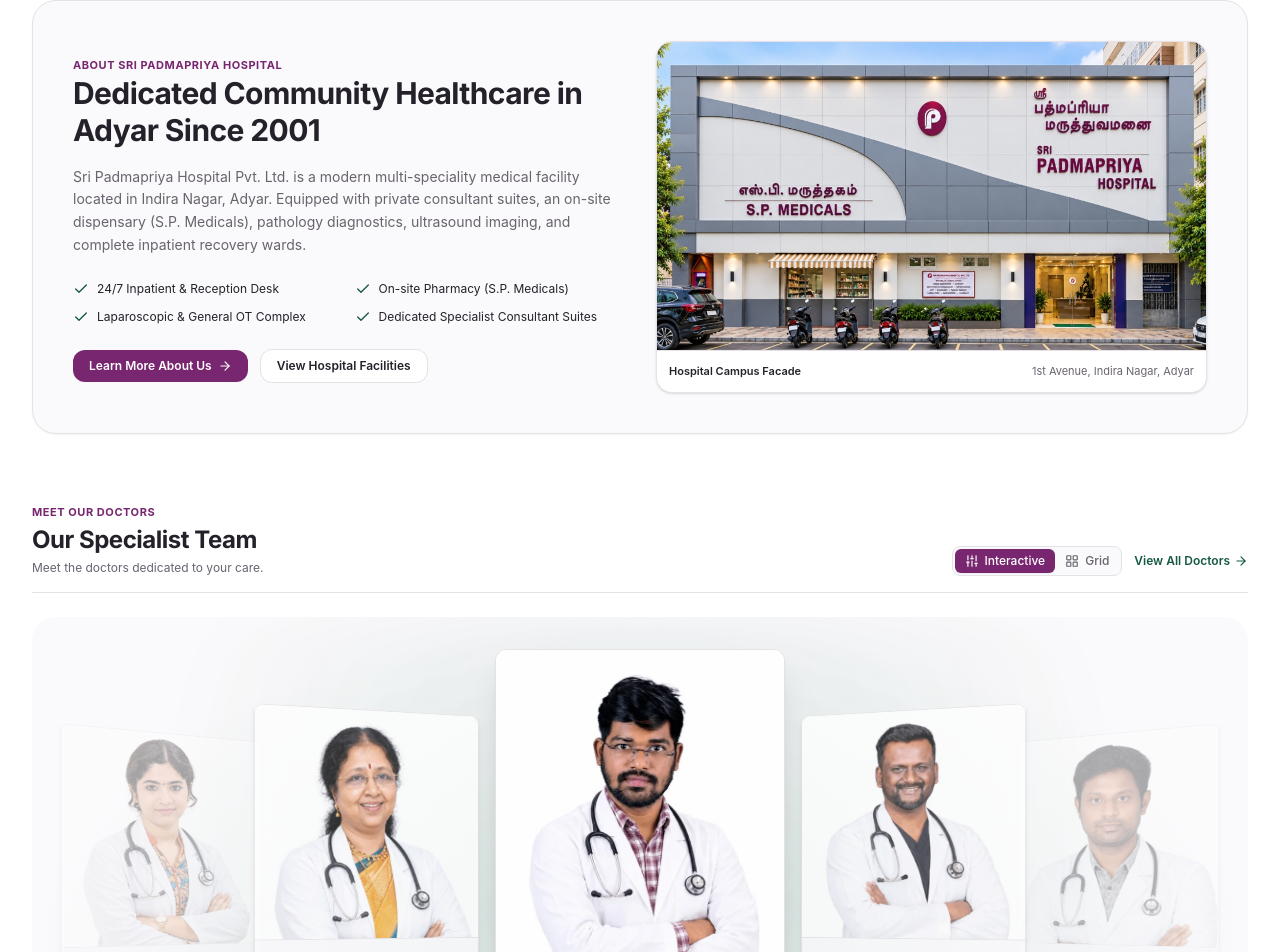
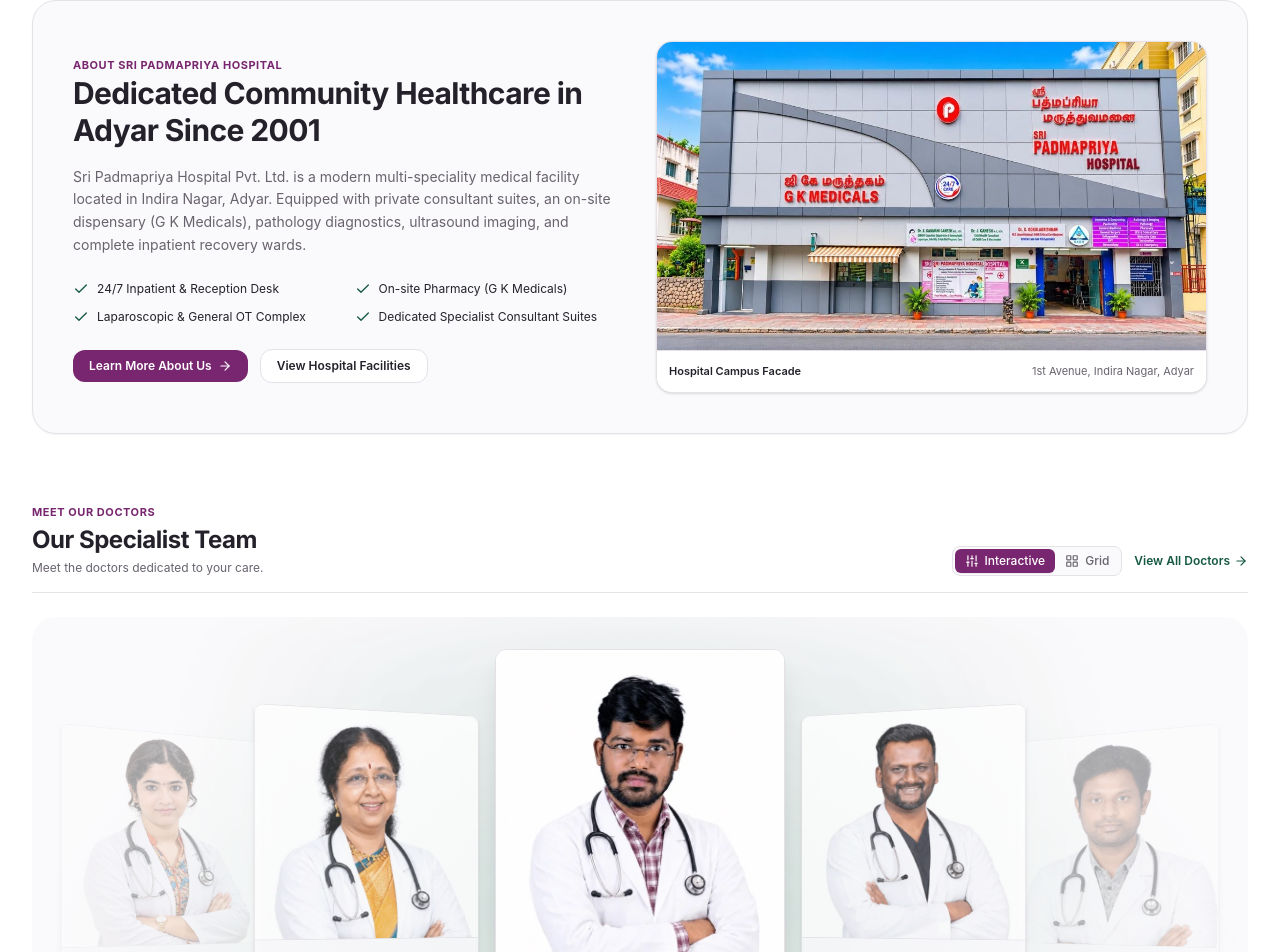
Before and after one commit to Dravid2016/Sri-Padmapriya-hospital, a React (Vite) app: page / in a window 1280 px wide. Shown: the part 1205-2157 px from the top of the page. Built offline with nearby package versions, Linux system fonts and the light colour scheme.

Commit message:
Update Hospital Campus Facade photograph with authentic real-world building exterior featuring G K Medicals

```diff
--- a/src/pages/Home.jsx
+++ b/src/pages/Home.jsx
@@ -185,7 +185,7 @@ export default function Home() {
               </h2>
 
               <p className="text-xs sm:text-sm text-[#69636E] leading-relaxed">
-                Sri Padmapriya Hospital Pvt. Ltd. is a modern multi-speciality medical facility located in Indira Nagar, Adyar. Equipped with private consultant suites, an on-site dispensary (S.P. Medicals), pathology diagnostics, ultrasound imaging, and complete inpatient recovery wards.
+                Sri Padmapriya Hospital Pvt. Ltd. is a modern multi-speciality medical facility located in Indira Nagar, Adyar. Equipped with private consultant suites, an on-site dispensary (G K Medicals), pathology diagnostics, ultrasound imaging, and complete inpatient recovery wards.
               </p>
 
               <div className="grid grid-cols-1 sm:grid-cols-2 gap-3 pt-2 text-xs text-[#24212A]">
@@ -195,7 +195,7 @@ export default function Home() {
                 </div>
                 <div className="flex items-center gap-2">
                   <Check className="w-4 h-4 text-[#155943] shrink-0" />
-                  <span>On-site Pharmacy (S.P. Medicals)</span>
+                  <span>On-site Pharmacy (G K Medicals)</span>
                 </div>
                 <div className="flex items-center gap-2">
                   <Check className="w-4 h-4 text-[#155943] shrink-0" />
@@ -231,7 +231,7 @@ export default function Home() {
               <div className="rounded-2xl overflow-hidden border border-[#E5E1E7] shadow-sm bg-white">
                 <img
                   src="/images/hospital/sri_padmapriya_hospital_building_facade.jpg"
-                  alt="Sri Padmapriya Hospital Main Facade and S.P. Medicals in Adyar, Chennai"
+                  alt="Sri Padmapriya Hospital Main Facade and G K Medicals in Adyar, Chennai"
                   className="w-full h-auto object-cover max-h-[360px]"
                 />
                 <div className="p-3 bg-white text-[#69636E] text-[11px] flex items-center justify-between border-t border-[#E5E1E7]">
```
Also changed, not shown: public/images/hospital/sri_padmapriya_hospital_building_facade.jpg, public/images/hospital/sri_padmapriya_hospital_building_facade.webp (added).
